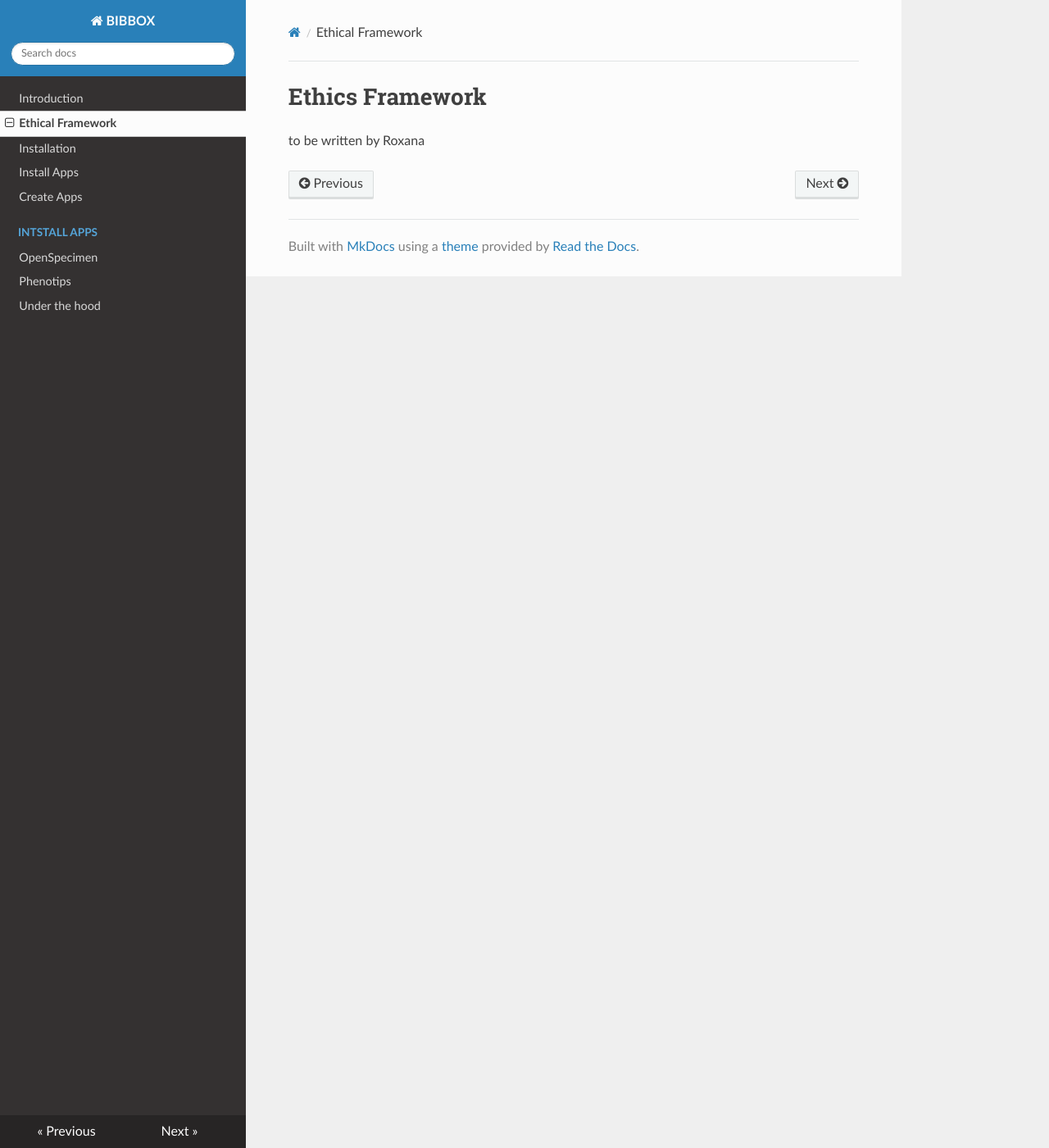
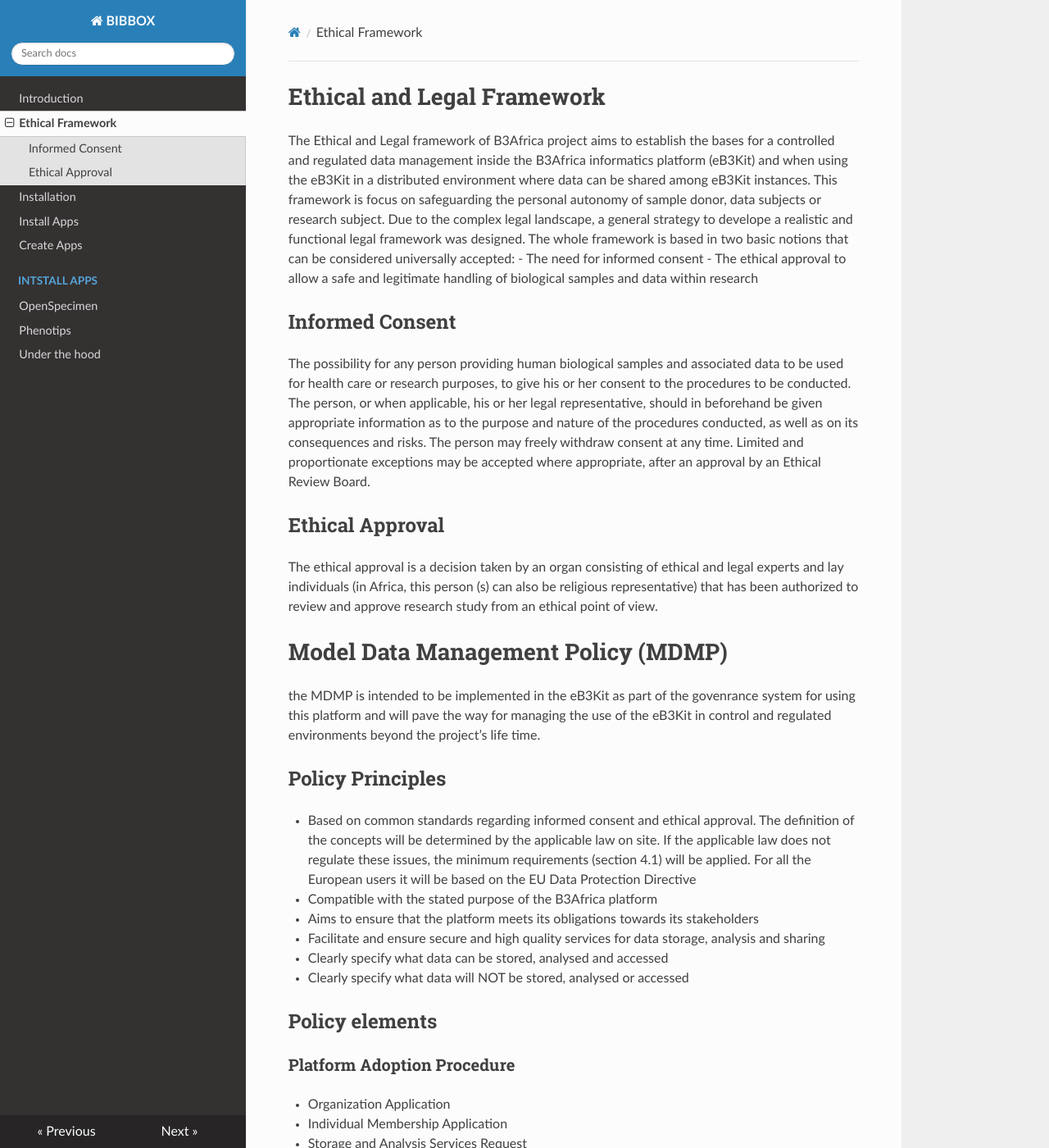
Before and after one commit to roxmer/bibbox-documentation, an MkDocs documentation site: the page built from docs/ethics.md, in a window 1280 px wide and 1400 px high. Shown: the whole window at 82% size. Built offline with MkDocs 1.6.1, drawn with Linux system fonts in a browser that asks for light colours; nearby versions of some CDN libraries; old or Windows-style settings are respelled for this version of MkDocs; some of the changed text lies outside the part shown.

Commit message:
Update ethics.md

```diff
--- a/docs/ethics.md
+++ b/docs/ethics.md
@@ -1,3 +1,37 @@
-# Ethics Framework
+# Ethical and Legal Framework
 
-to be written by Roxana
+The Ethical and Legal framework of B3Africa project aims to establish the bases for a controlled and regulated data management inside the B3Africa informatics platform (eB3Kit) and when using the eB3Kit in a distributed environment where data can be shared among eB3Kit instances. This framework is focus on safeguarding the personal autonomy of sample donor, data subjects or research subject.
+Due to the complex legal landscape, a general strategy to develope a realistic and functional legal framework was designed. The whole framework is based in two basic notions that can be considered universally accepted:
+- The need for informed consent
+- The ethical approval to allow a safe and legitimate handling of biological samples and data within research
+
+## Informed Consent
+The possibility for any person providing human biological samples and associated data to be used for health care or research purposes, to give his or her consent to the procedures to be conducted. The person, or when applicable, his or her legal representative, should in beforehand be given appropriate information as to the purpose and nature of the procedures conducted, as well as on its consequences and risks. The person may freely withdraw consent at any time.
+Limited and proportionate exceptions may be accepted where appropriate, after an approval by an Ethical Review Board.
+
+## Ethical Approval
+The ethical approval is a decision taken by an organ consisting of ethical and legal experts and lay individuals (in Africa, this person (s) can also be religious representative) that has been authorized to review and approve research study from an ethical point of view.
+
+# Model Data Management Policy (MDMP)
+the MDMP is intended to be implemented in the eB3Kit as part of the govenrance system for using this platform and will pave the way for managing the use of the eB3Kit in control and regulated environments beyond the project’s life time.
+
+## Policy Principles
+- Based on common standards regarding informed consent and ethical approval. The definition of the concepts will be determined by the applicable law on site. If the applicable law does not regulate these issues, the minimum requirements (section 4.1) will be applied. For all the European users it will be based on the EU Data Protection Directive
+- Compatible with the stated purpose of the B3Africa platform
+- Aims to ensure that the platform meets its obligations towards its stakeholders
+- Facilitate and ensure secure and high quality services for data storage, analysis and sharing
+- Clearly specify what data can be stored, analysed and accessed
+- Clearly specify what data will NOT be stored, analysed or accessed
+## Policy elements
+### Platform Adoption Procedure
+- Organization Application
+- Individual Membership Application
+- Storage and Analysis Services Request
+
+### Evaluation of Requests
+- Selection criteria for organization acceptance
+- Selection criteria for individual membership
+- Selection criteria for data store and analysis
+- Suggested standard forms to be designed by the platform
+
+The final version of the ethical and legal framework together with the MDMP will be provided at the en of the project.
```
